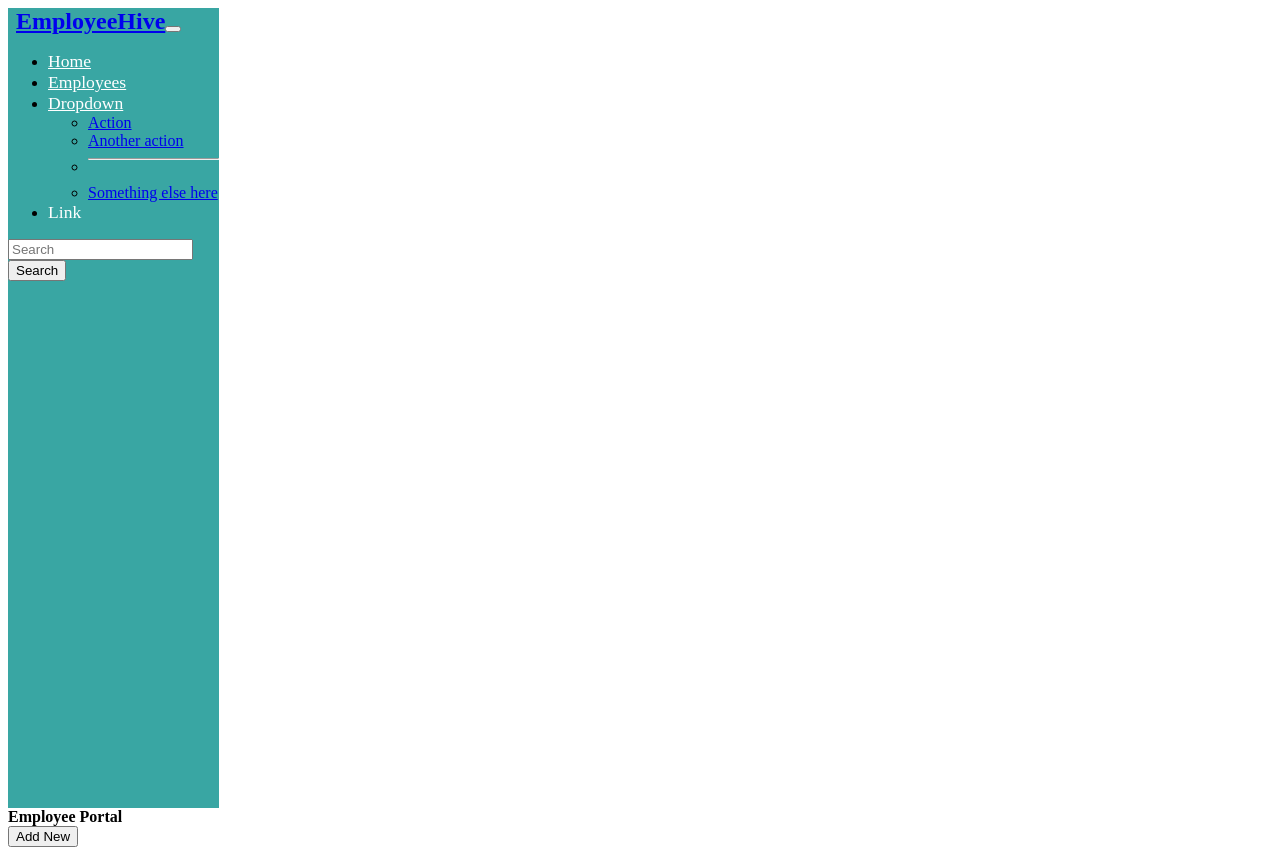
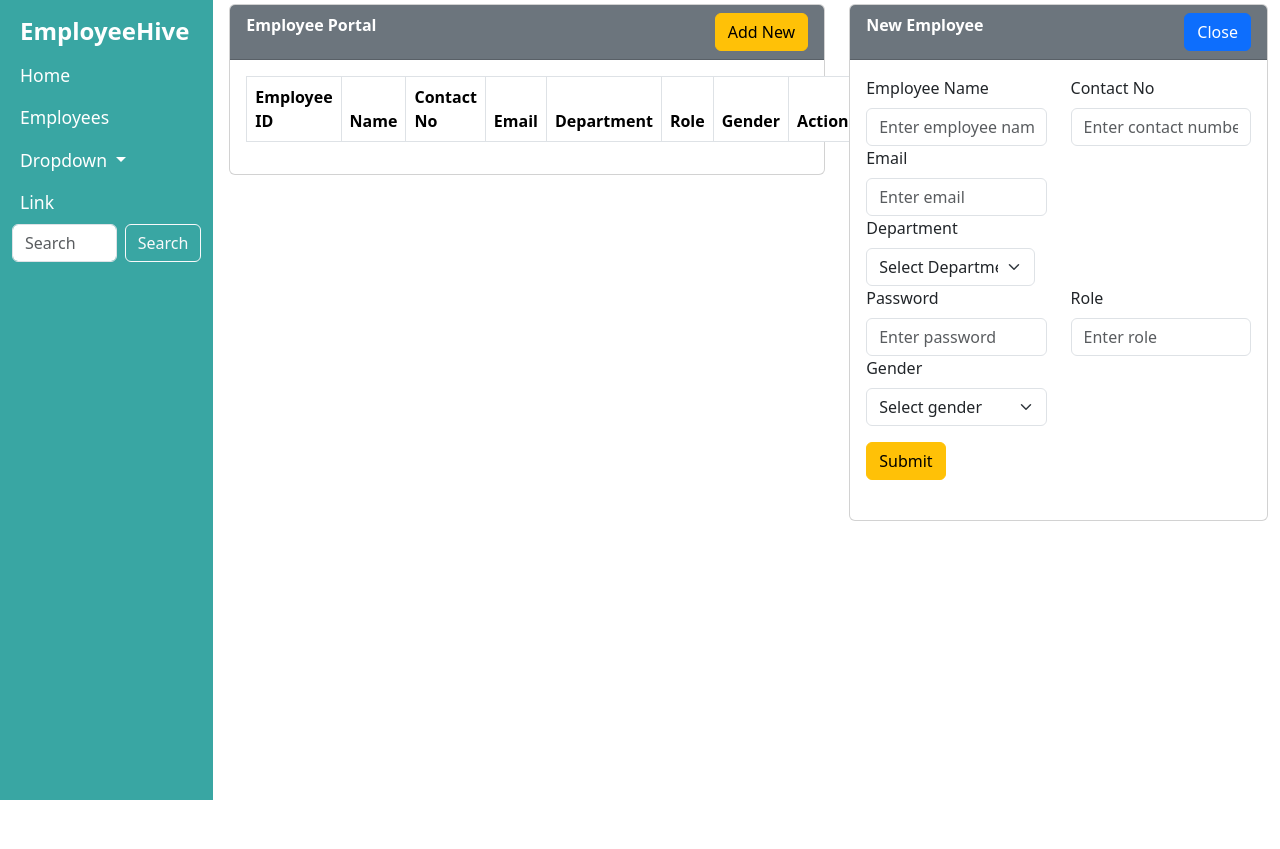
Before and after one commit to Abbas-Razaa/EmployeeHive, an Angular app: page /employee in a window 1280 px wide. Shown: the top 849 px of the page. After the commit the page ends 800 px from the top, so only its background shows below. Built offline with nearby package versions, Linux system fonts and the light colour scheme.

Commit message:
Small Fixes

```diff
--- a/angular.json
+++ b/angular.json
@@ -16,9 +16,7 @@
             "outputPath": "dist/employee-hive",
             "index": "src/index.html",
             "browser": "src/main.ts",
-            "polyfills": [
-              "zone.js"
-            ],
+            "polyfills": ["zone.js"],
             "tsConfig": "tsconfig.app.json",
             "assets": [
               {
@@ -27,9 +25,12 @@
               }
             ],
             "styles": [
-              "src/styles.css"
+              "src/styles.css",
+              "node_modules/bootstrap/dist/css/bootstrap.min.css"
             ],
-            "scripts": []
+            "scripts": [
+              "node_modules/bootstrap/dist/js/bootstrap.bundle.min.js"
+            ]
           },
           "configurations": {
             "production": {
@@ -73,10 +74,7 @@
         "test": {
           "builder": "@angular-devkit/build-angular:karma",
           "options": {
-            "polyfills": [
-              "zone.js",
-              "zone.js/testing"
-            ],
+            "polyfills": ["zone.js", "zone.js/testing"],
             "tsConfig": "tsconfig.spec.json",
             "assets": [
               {
@@ -84,9 +82,7 @@
                 "input": "public"
               }
             ],
-            "styles": [
-              "src/styles.css"
-            ],
+            "styles": ["src/styles.css"],
             "scripts": []
           }
         }
--- a/src/app/pages/employee/employee.component.html
+++ b/src/app/pages/employee/employee.component.html
@@ -1,4 +1,3 @@
-<div class="container-fluid my-4">
 <div class="row">
   <div class="col-7">
     <div class="card">
@@ -49,9 +48,7 @@
         <form class="mb-4">
           <div class="row">
             <div class="col-md-6">
-                <label for="employeeName" class="form-label"
-                  >Employee Name</label
-                >
+              <label for="employeeName" class="form-label">Employee Name</label>
               <input
                 type="text"
                 class="form-control"
@@ -79,12 +76,13 @@
                 placeholder="Enter email"
               />
             </div>
+            <div class="row">
               <div class="col-md-6">
-                <label for="deptId" class="form-label">Department</label>
+                <label for="department" class="form-label">Department</label>
                 <select id="deptId" class="form-select">
-                  <option selected>Select department</option>
-                  <!-- Department options -->
+                  <option selected>Select Department</option>
                 </select>
+              </div>
             </div>
           </div>
           <div class="row">
@@ -124,4 +122,3 @@
     </div>
   </div>
 </div>
-</div>
--- a/src/app/pages/layout/layout.component.html
+++ b/src/app/pages/layout/layout.component.html
@@ -64,7 +64,7 @@
       </div>
     </nav>
   </div>
-  <div class="col-9">
+  <div class="col-10">
     <div class="container-fluid mt-1">
       <router-outlet></router-outlet>
     </div>
```
Lines whose indentation alone changed are shown as unchanged.
